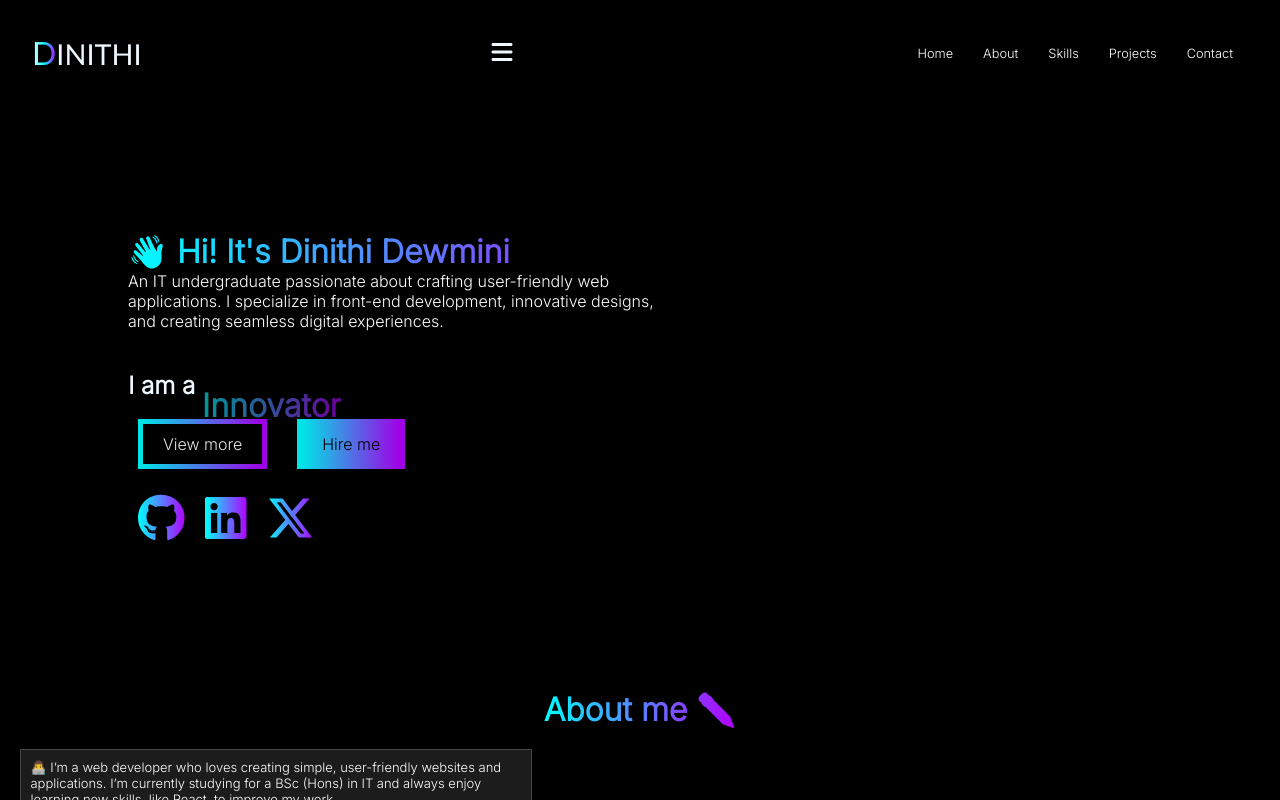
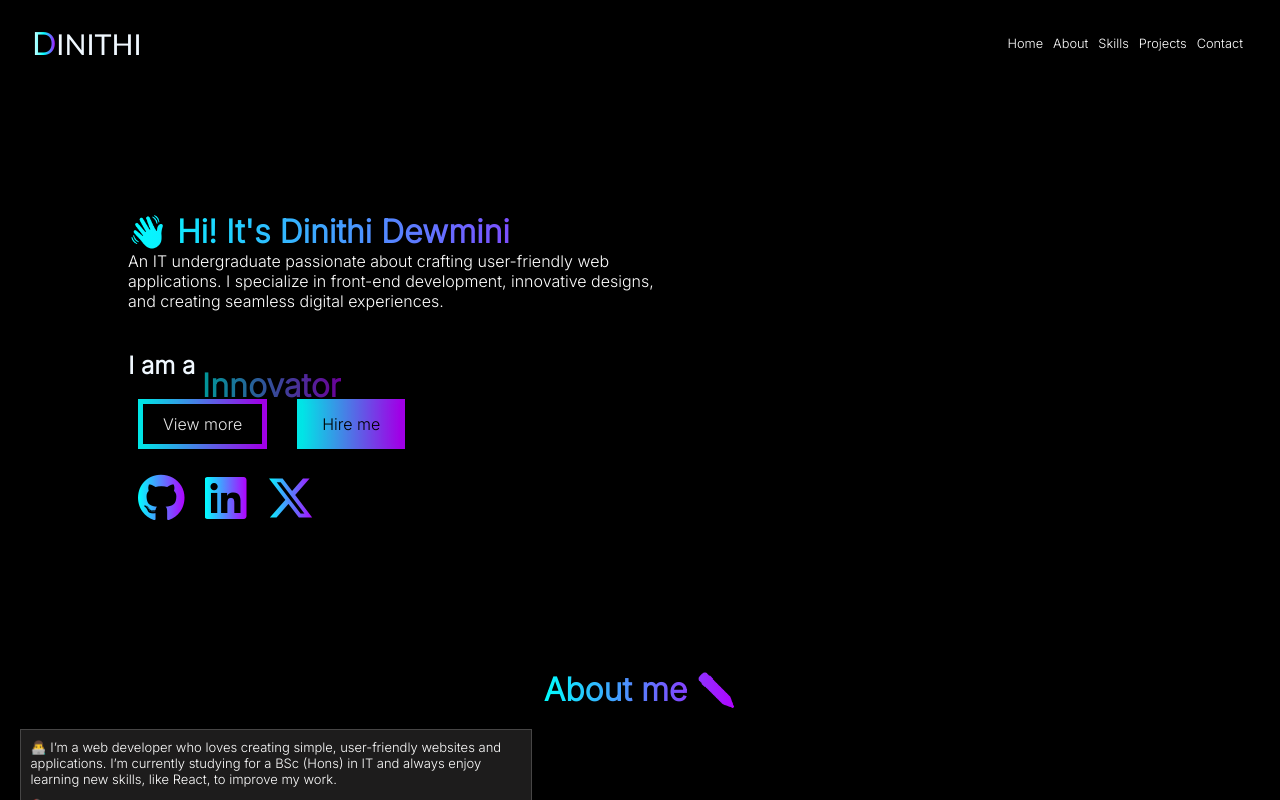
Before and after one commit to Dinithi1625403/myPortfolio, a React (Create React App) app: page / in a window 1280 px wide. Shown: the top 800 px of the page. Built offline with nearby package versions, Linux system fonts and the light colour scheme.

Commit message:
modify navbar

```diff
--- a/src/components/nav.css
+++ b/src/components/nav.css
@@ -8,6 +8,7 @@ nav{
 
 }
 ul{
+    display: block;
     display: flex;
     list-style: none;
 
@@ -15,7 +16,7 @@ ul{
 
 }
 li{
-    margin: 10px;
+
 
 
     cursor: pointer;
@@ -82,12 +83,13 @@ li{
 
  }
 
- .navIcon{
+.navIcon {
+    display: none;
     font-size: 1.5em;
     color: aliceblue;
     margin-left: 0;
-    display: inline-table;
- }
+}
+
 @media (max-width: 768px) {
     .navIcon {
         display: block;
@@ -97,3 +99,11 @@ li{
         display: none;
     }
 }
+
+@media (min-width: 769px) {
+    .navIcon {
+        display: none;
+    }
+
+
+}
--- a/src/components/nav.jsx
+++ b/src/components/nav.jsx
@@ -5,29 +5,36 @@ export default function Nav(){
     const handlescroll=(id)=>{
         document.getElementById(id).scrollIntoView({behavior:"smooth"});
     }
+    document.addEventListener('click', function(event) {
+        var isClickInside = document.getElementById('navUl').contains(event.target) || document.getElementById('navIcon').contains(event.target);
+        if (!isClickInside) {
+            document.getElementById('navUl').style.display = 'none';
+            document.getElementById('navIcon').style.display = 'block';
+        }
+    });
     function myFunction() {
         var z = document.getElementById("navIcon");
         var y = document.getElementsByClassName("navLi");
         var x = document.getElementById("navUl");
         x.style.display="block";
         z.style.display="none";
-        x.style.backgroundColor ="rgba(41, 40, 40, 0.66)";
+        x.style.backgroundColor ="rgba(41, 40, 40)";
         x.style.width = "50%";
 
         for (var i = 0; i < y.length; i++) {
-            y[i].style.width = "100%";
+            y[i].style.width = "100vw";
             y[i].style.display = "block";
             y[i].addEventListener('mouseover', function() {
                 this.style.backgroundColor = 'gray';
             });
             y[i].addEventListener('mouseout', function() {
-                this.style.backgroundColor = 'rgba(41, 40, 40, 0.66)';
+                this.style.backgroundColor = 'rgba(41, 40, 40)';
             });
             y[i].style.height = "40px";
-            y[i].style.backgroundColor = "rgba(41, 40, 40, 0.66)";
+
             y[i].style.margin = "0px";
             y[i].style.padding = "0";
-            y[i].style.border = "2px solid black";
+
         }
     }
 
@@ -39,7 +46,8 @@ export default function Nav(){
             <p className='navName2'>INITHI</p>
             </span>
 
-            <a href="javascript:void(0);" id='navIcon' className="navIcon" onClick={()=>myFunction()}><i className="fa fa-bars"></i></a>
+            <a href="javascript:void(0);" id='navIcon' className="navIcon"   onClick={()=>myFunction()}><i className="fa fa-bars"></i></a>
+
             <ul className='navUl' id='navUl'>
 
                 <li><a className='navLi'onClick={()=>handlescroll("home")} >Home</a></li>
```
